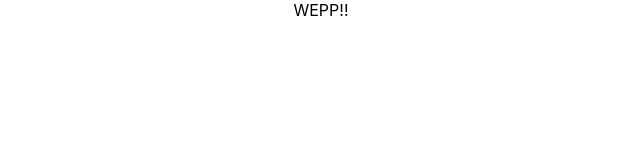
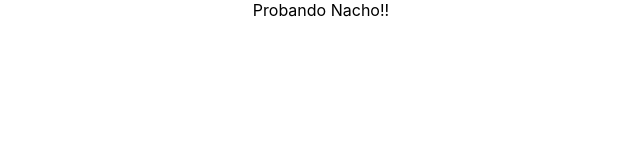
Before and after one commit to jfranciscopages/manfia, a React (Create React App) app: page / in a window 1280 px wide. Shown: the top 160 px of the page, without its empty margins (319-959 px from the left). Built offline with nearby package versions, Linux system fonts and the light colour scheme.

Commit message:
Prueba Nacho

```diff
--- a/src/App.js
+++ b/src/App.js
@@ -1,7 +1,7 @@
 import "./App.css";
 
 function App() {
-  return <div className="App"> WEPP!!</div>;
+  return <div className="App"> Probando Nacho!!</div>;
 }
 
 export default App;
```
